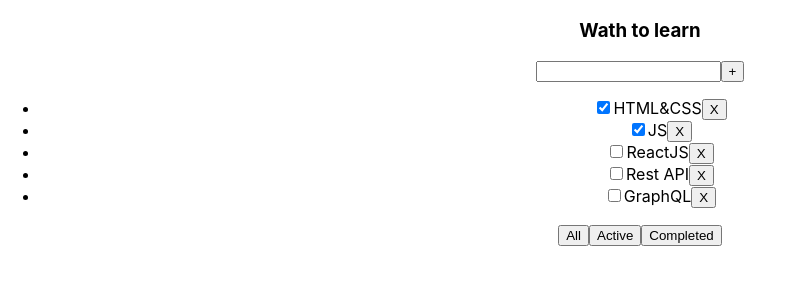
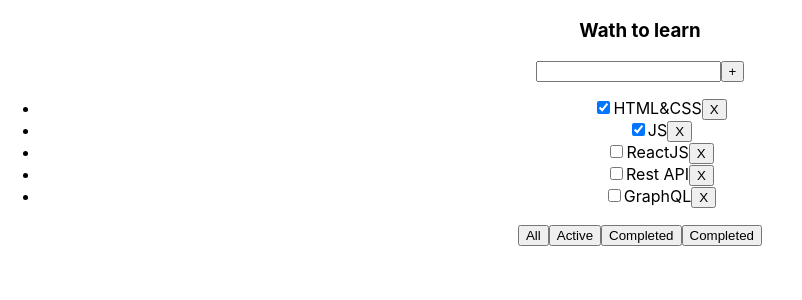
Before and after one commit to PidzhakovIlya/todo-dimich, a React (Create React App) app: page / in a window 1280 px wide. Shown: the top 300 px of the page, without its empty margins (0-802 px from the left). Built offline with nearby package versions, Linux system fonts and the light colour scheme.

Commit message:
added SuperButton.tsx

```diff
--- a/src/components/TodoList.tsx
+++ b/src/components/TodoList.tsx
@@ -1,5 +1,6 @@
 import React, {useState, KeyboardEvent, ChangeEvent} from 'react';
 import {FiltersValueType} from "../App";
+import {SuperButton} from "./superButton/SuperButton";
 
 type TodoListPropsType = {
     title: string
@@ -64,6 +65,8 @@ export const TodoList: React.FC<TodoListPropsType> = (props) => {
                     props.changeFilter('Completed')
                 }}>Completed
                 </button>
+                <SuperButton name={'Completed'} callBack={() => {
+                    props.changeFilter('Completed')}}/>
             </div>
         </div>
     );
--- /dev/null
+++ b/src/components/superButton/SuperButton.tsx
@@ -0,0 +1,15 @@
+import React from 'react';
+
+type SuperButtonPropsType = {
+    name: string
+    callBack: ()=>void
+
+}
+export const SuperButton:React.FC<SuperButtonPropsType> = (props) => {
+    const onClickHandler = ()=>{
+        props.callBack()
+    }
+    return (
+        <button onClick={onClickHandler}>{props.name}</button>
+    );
+};
```
